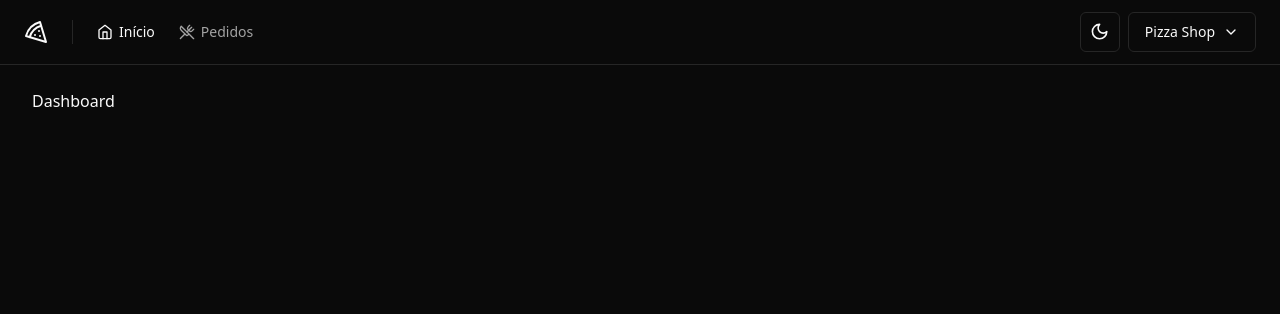
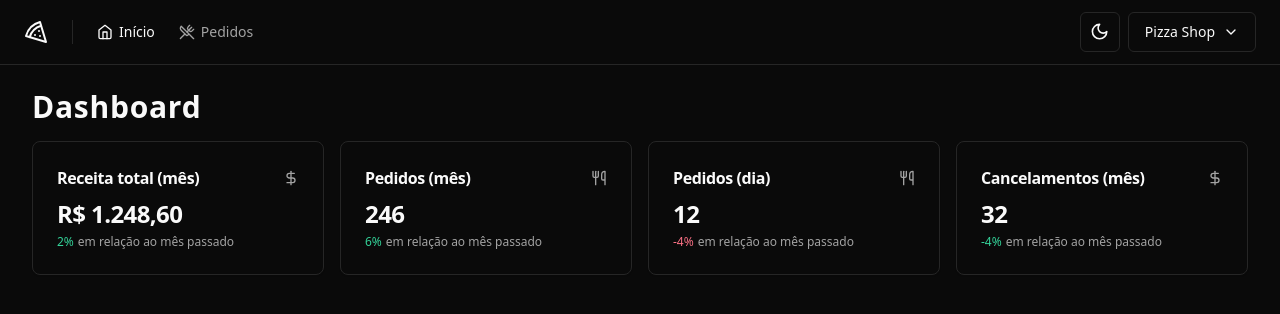
Before and after one commit to aldineifranco/pizzashop-web, a React (Vite) app: page / in a window 1280 px wide. Shown: the top 314 px of the page. Built offline with nearby package versions, Linux system fonts and the light colour scheme.

Commit message:
dashboard cards

```diff
--- /dev/null
+++ b/src/components/ui/card.tsx
@@ -0,0 +1,79 @@
+import * as React from "react"
+
+import { cn } from "@/lib/utils"
+
+const Card = React.forwardRef<
+  HTMLDivElement,
+  React.HTMLAttributes<HTMLDivElement>
+>(({ className, ...props }, ref) => (
+  <div
+    ref={ref}
+    className={cn(
+      "rounded-lg border bg-card text-card-foreground shadow-sm",
+      className
+    )}
+    {...props}
+  />
+))
+Card.displayName = "Card"
+
+const CardHeader = React.forwardRef<
+  HTMLDivElement,
+  React.HTMLAttributes<HTMLDivElement>
+>(({ className, ...props }, ref) => (
+  <div
+    ref={ref}
+    className={cn("flex flex-col space-y-1.5 p-6", className)}
+    {...props}
+  />
+))
+CardHeader.displayName = "CardHeader"
+
+const CardTitle = React.forwardRef<
+  HTMLParagraphElement,
+  React.HTMLAttributes<HTMLHeadingElement>
+>(({ className, ...props }, ref) => (
+  <h3
+    ref={ref}
+    className={cn(
+      "text-2xl font-semibold leading-none tracking-tight",
+      className
+    )}
+    {...props}
+  />
+))
+CardTitle.displayName = "CardTitle"
+
+const CardDescription = React.forwardRef<
+  HTMLParagraphElement,
+  React.HTMLAttributes<HTMLParagraphElement>
+>(({ className, ...props }, ref) => (
+  <p
+    ref={ref}
+    className={cn("text-sm text-muted-foreground", className)}
+    {...props}
+  />
+))
+CardDescription.displayName = "CardDescription"
+
+const CardContent = React.forwardRef<
+  HTMLDivElement,
+  React.HTMLAttributes<HTMLDivElement>
+>(({ className, ...props }, ref) => (
+  <div ref={ref} className={cn("p-6 pt-0", className)} {...props} />
+))
+CardContent.displayName = "CardContent"
+
+const CardFooter = React.forwardRef<
+  HTMLDivElement,
+  React.HTMLAttributes<HTMLDivElement>
+>(({ className, ...props }, ref) => (
+  <div
+    ref={ref}
+    className={cn("flex items-center p-6 pt-0", className)}
+    {...props}
+  />
+))
+CardFooter.displayName = "CardFooter"
+
+export { Card, CardHeader, CardFooter, CardTitle, CardDescription, CardContent }
--- a/src/pages/app/dashboard.tsx
+++ /dev/null
@@ -1,11 +0,0 @@
-import { Helmet } from "react-helmet-async";
-
-export function Dashboard() {
-  return (
-    <>
-      <Helmet title='Dashboard' />
-      <h1>Dashboard</h1>
-    </>
-
-  )
-}
--- /dev/null
+++ b/src/pages/app/dashboard/dashboard.tsx
@@ -0,0 +1,24 @@
+import { Helmet } from "react-helmet-async";
+import { MonthRevenueCard } from "./month-revenue-card";
+import { MonthOrdersAmountCard } from "./month-orders-amount-card";
+import { DayOrdersAmountCard } from "./day-orders-amount-card";
+import { MonthCanceledOrdersAmountCard } from "./month-canceled-orders-amount-card";
+
+export function Dashboard() {
+  return (
+    <>
+      <Helmet title='Dashboard' />
+      <div className="flex flex-col gap-4">
+        <h1 className="text-3xl font-bold -tracking-tight">Dashboard</h1>
+
+        <div className="grid grid-cols-4 gap-4">
+          <MonthRevenueCard />
+          <MonthOrdersAmountCard />
+          <DayOrdersAmountCard />
+          <MonthCanceledOrdersAmountCard />
+        </div>
+      </div>
+    </>
+
+  )
+}
--- /dev/null
+++ b/src/pages/app/dashboard/day-orders-amount-card.tsx
@@ -0,0 +1,22 @@
+import { Card, CardContent, CardHeader, CardTitle } from "@/components/ui/card";
+import { Utensils } from "lucide-react";
+
+export function DayOrdersAmountCard() {
+  return (
+    <Card>
+      <CardHeader className="flex-row items-center justify-between pb-2 space-y-0">
+        <CardTitle className="text-base font-semibold">Pedidos (dia)</CardTitle>
+        <Utensils className="h-4 w-4 text-muted-foreground" />
+      </CardHeader>
+      <CardContent className="space-y-1">
+        <span className="text-2xl font-bold tracking-tight">
+         12
+        </span>
+        <p className="text-xs text-muted-foreground">
+          <span className="text-rose-500 dark:text-rose-400 mr-1">-4%</span>
+          em relação ao mês passado
+        </p>
+      </CardContent>
+    </Card>
+  )
+}
--- /dev/null
+++ b/src/pages/app/dashboard/month-canceled-orders-amount-card.tsx
@@ -0,0 +1,22 @@
+import { Card, CardContent, CardHeader, CardTitle } from "@/components/ui/card";
+import { DollarSign } from "lucide-react";
+
+export function MonthCanceledOrdersAmountCard() {
+  return (
+    <Card>
+      <CardHeader className="flex-row items-center justify-between pb-2 space-y-0">
+        <CardTitle className="text-base font-semibold">Cancelamentos (mês)</CardTitle>
+        <DollarSign className="h-4 w-4 text-muted-foreground" />
+      </CardHeader>
+      <CardContent className="space-y-1">
+        <span className="text-2xl font-bold tracking-tight">
+         32
+        </span>
+        <p className="text-xs text-muted-foreground">
+          <span className="text-emerald-500 dark:text-emerald-400 mr-1">-4%</span>
+          em relação ao mês passado
+        </p>
+      </CardContent>
+    </Card>
+  )
+}
--- /dev/null
+++ b/src/pages/app/dashboard/month-orders-amount-card.tsx
@@ -0,0 +1,22 @@
+import { Card, CardContent, CardHeader, CardTitle } from "@/components/ui/card";
+import { Utensils } from "lucide-react";
+
+export function MonthOrdersAmountCard() {
+  return (
+    <Card>
+      <CardHeader className="flex-row items-center justify-between pb-2 space-y-0">
+        <CardTitle className="text-base font-semibold">Pedidos (mês)</CardTitle>
+        <Utensils className="h-4 w-4 text-muted-foreground" />
+      </CardHeader>
+      <CardContent className="space-y-1">
+        <span className="text-2xl font-bold tracking-tight">
+          246
+        </span>
+        <p className="text-xs text-muted-foreground">
+          <span className="text-emerald-500 dark:text-emerald-400 mr-1">6%</span>
+          em relação ao mês passado
+        </p>
+      </CardContent>
+    </Card>
+  )
+}
--- /dev/null
+++ b/src/pages/app/dashboard/month-revenue-card.tsx
@@ -0,0 +1,22 @@
+import { Card, CardContent, CardHeader, CardTitle } from "@/components/ui/card";
+import { DollarSign } from "lucide-react";
+
+export function MonthRevenueCard() {
+  return (
+    <Card>
+      <CardHeader className="flex-row items-center justify-between pb-2 space-y-0">
+        <CardTitle className="text-base font-semibold">Receita total (mês)</CardTitle>
+        <DollarSign className="h-4 w-4 text-muted-foreground" />
+      </CardHeader>
+      <CardContent className="space-y-1">
+        <span className="text-2xl font-bold tracking-tight">
+          R$ 1.248,60
+        </span>
+        <p className="text-xs text-muted-foreground">
+          <span className="text-emerald-500 dark:text-emerald-400 mr-1">2%</span>
+          em relação ao mês passado
+        </p>
+      </CardContent>
+    </Card>
+  )
+}
```
Also changed, not shown: src/routes.tsx (+4 -3 lines).
